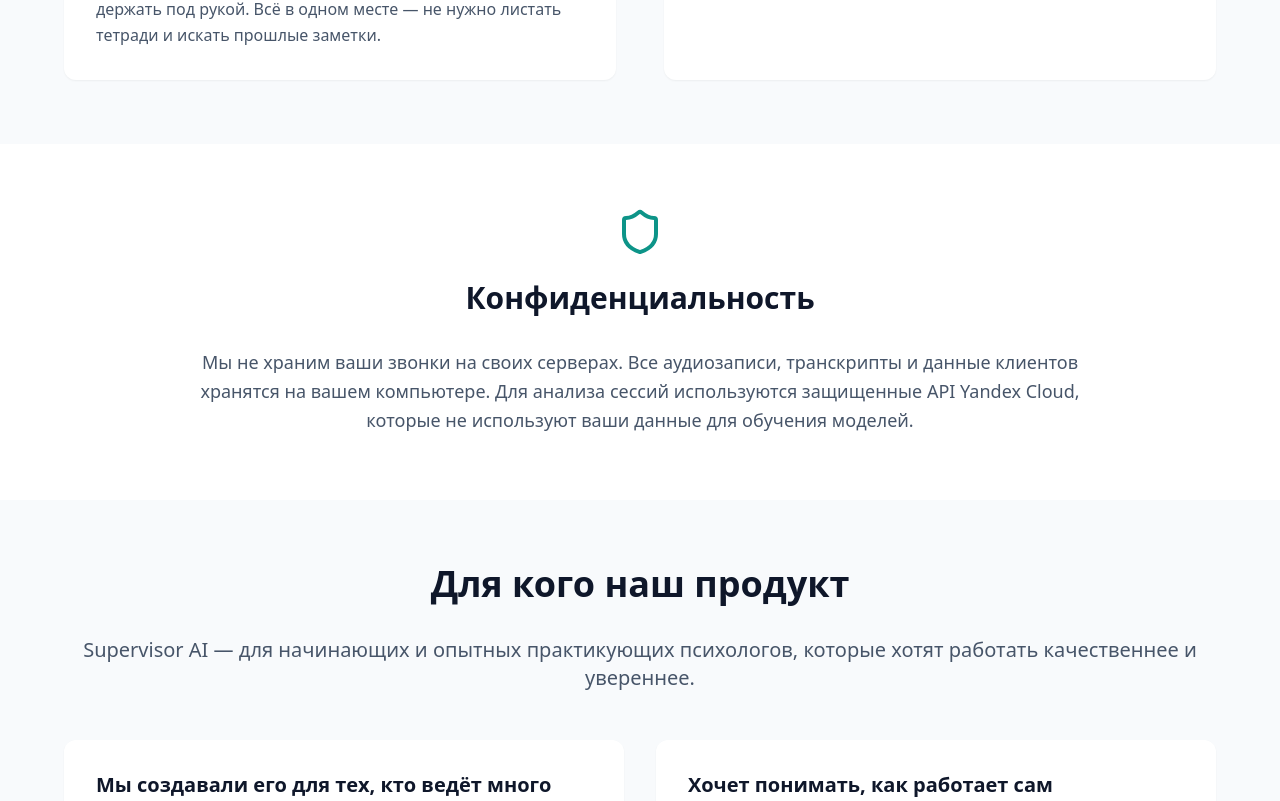
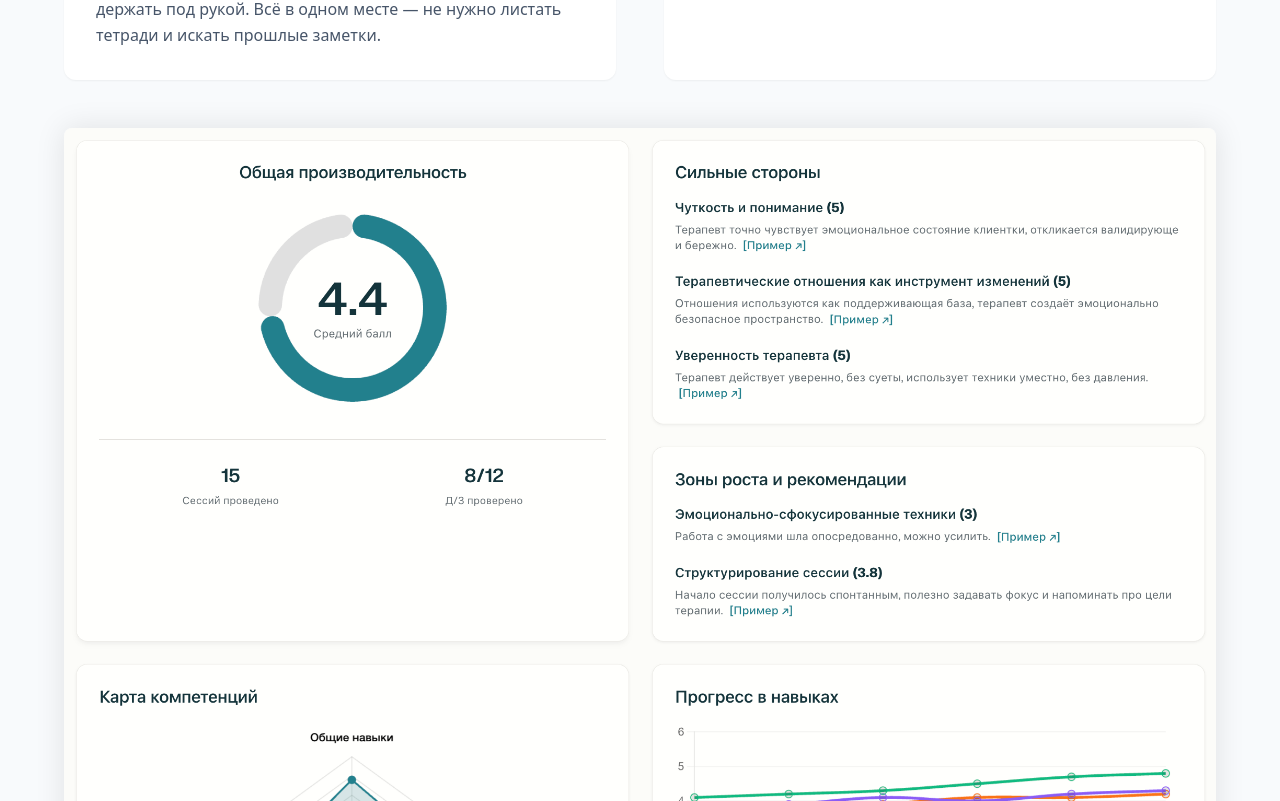
Before and after one commit to toolittlecakes/ai_supervisor_landing, a React (Vite) app: page / in a window 1280 px wide. Shown: the part 4239-5040 px from the top of the page. Built offline with nearby package versions, Linux system fonts and the light colour scheme.

Commit message:
add therapist dashboard image

```diff
--- a/src/App.tsx
+++ b/src/App.tsx
@@ -4,6 +4,7 @@ import React, { useState } from 'react';
 // --- ASSET IMPORTS ---
 import analysisImg from './assets/analysis.png';
 import conceptualizationImg from './assets/conceptualization.png';
+import therapistDashboardImg from './assets/therapist_dashboard.png';
 import transcriptImg from './assets/transcript.png';
 
 
@@ -438,10 +439,14 @@ const HowItWorksSection = () => {
   );
 };
 
-const AdditionalToolsSection = () => (
+const AdditionalToolsSection = () => {
+  const [expandedImage, setExpandedImage] = useState<string | null>(null);
+
+  return (
+    <>
       <section className="py-16 px-4 bg-slate-50">
         <div className="max-w-6xl mx-auto">
-      <div className="grid lg:grid-cols-2 gap-12">
+          <div className="grid lg:grid-cols-2 gap-12 mb-12">
             <div className="bg-white p-8 rounded-xl shadow-sm hover:shadow-lg hover:-translate-y-1 transition-all duration-300 will-change-transform">
               <div className="flex items-center mb-6">
                 <Users className="w-8 h-8 text-blue-600 mr-3" />
@@ -465,9 +470,20 @@ const AdditionalToolsSection = () => (
               </p>
             </div>
           </div>
+          <div className="flex justify-center">
+            <button
+              onClick={() => setExpandedImage(therapistDashboardImg)}
+              className="focus:outline-none group transition-transform duration-300 hover:scale-105 rounded-lg focus-visible:ring-2 focus-visible:ring-blue-500 focus-visible:ring-offset-4"
+            >
+              <img src={therapistDashboardImg} alt="Дашборд с аналитикой по навыкам терапевта" className="rounded-lg shadow-[0_0_30px_rgba(0,0,0,0.1)] group-hover:opacity-90 transition-opacity" />
+            </button>
+          </div>
         </div>
       </section>
+      <ImageModal src={expandedImage} onClose={() => setExpandedImage(null)} />
+    </>
   );
+};
 
 const ConfidentialitySection = () => (
   <section className="py-16 px-4">
```
Also changed, not shown: src/assets/therapist_dashboard.png (added). Lines whose indentation alone changed are shown as unchanged.
